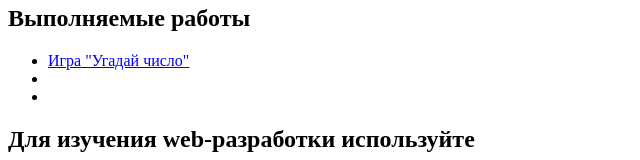
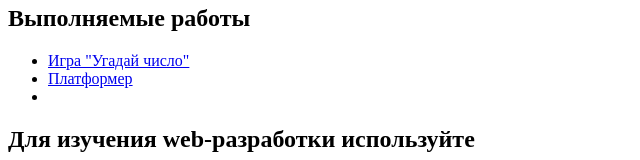
Before and after one commit to dennik03/dennik03.github.io, a plain HTML site: page index.html in a window 1280 px wide. Shown: the part 160-320 px from the top of the page, without its empty margins (0-640 px from the left). Drawn offline with Linux system fonts and the light colour scheme.

Commit message:
сделал ссылку на платформер

```diff
--- a/index.html
+++ b/index.html
@@ -24,7 +24,7 @@
             <h2>Выполняемые работы</h2>
             <ul>
                 <li><a href="project_game/cheknumber/checknum.html">Игра "Угадай число"</a></li>
-                <li></li>
+                <li><a href="project_game/plaformer_phaser_mdn/index.html">Платформер</a></li>
                 <li></li>
             </ul>
         </section>
```
